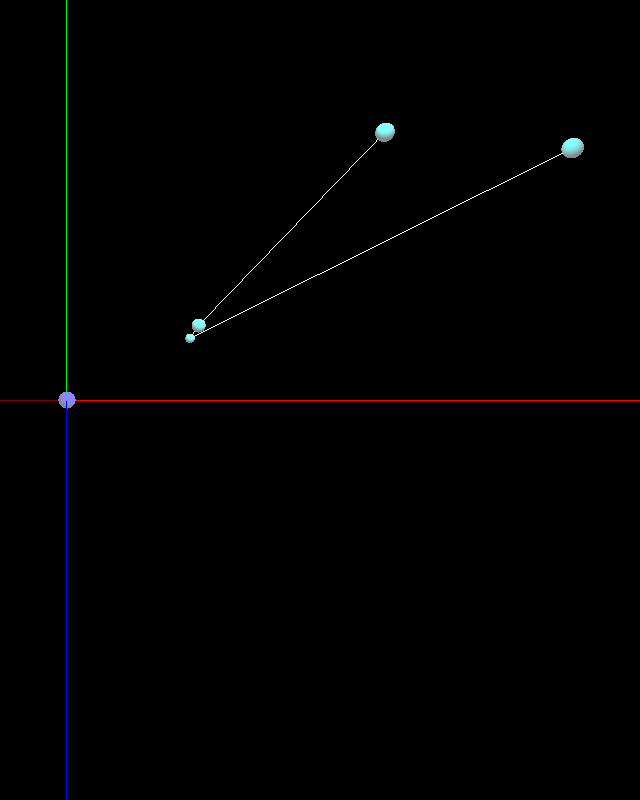
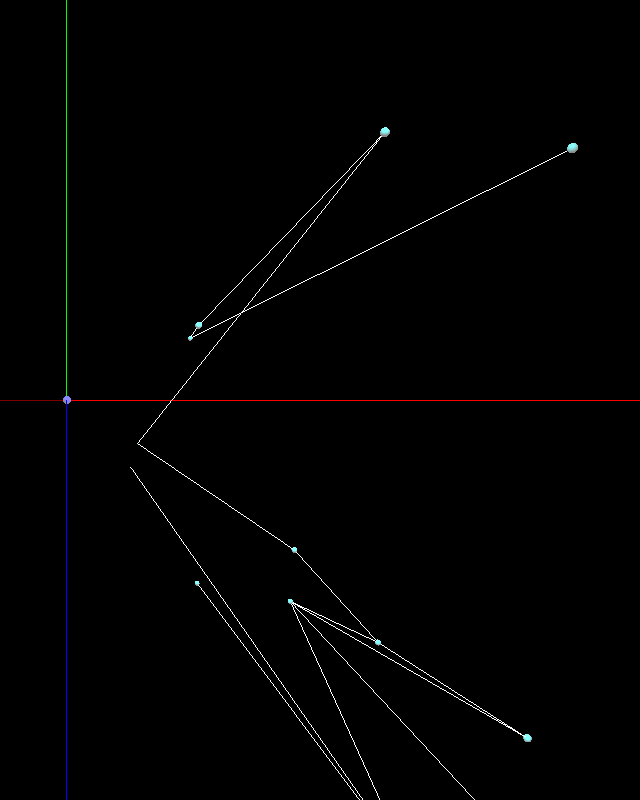
Before and after one commit to maozillah/zenith, a plain HTML site: page index.html in a window 1280 px wide. Shown: the whole page, without its empty margins (573-1213 px from the left). Drawn offline with nearby package versions, Linux system fonts and the light colour scheme; animation ran at ten frames a second.

Commit message:
order of capricornus

```diff
--- a/data/constellation_data.csv
+++ b/data/constellation_data.csv
@@ -3,3 +3,16 @@ HIP,Distance,Mag,AbsMag,X,Y,Z,name,Constellation
 8903,18.26817684,2.64,1.331523965,14.98444,8.19007,6.48963,Sheratan,Aries
 9884,20.21018593,2.01,0.482148455,15.75753,9.76736,8.04675,Hamal,Aries
 13209,48.8997555,3.61,0.163466562,32.0505,29.36453,22.3981,Bharani,Aries
+107556,11.82312603,2.85,2.486338404,9.49948,-6.22587,-3.28399,Deneb Algedi,Capricorn
+106985,42.58943782,3.69,0.543490463,33.43145,-23.3896,-12.21164,Nashira,Capricorn
+105515,66.09385327,4.28,0.17919464,48.85726,-40.18671,-19.14138,Iota Capricorni,Capricorn
+105881,122.1001221,3.77,-1.663580491,88.54336,-70.01072,-46.55115,Yen,Capricorn
+104139,48.52013586,4.08,0.650389959,33.60785,-31.90762,-14.37425,Dorsum,Capricorn
+105515,66.09385327,4.28,0.17919464,48.85726,-40.18671,-19.14138,Iota Capricorni,Capricorn
+104139,48.52013586,4.08,0.650389959,33.60785,-31.90762,-14.37425,Dorsum,Capricorn
+102978,192.6782274,4.12,-2.304163211,117.07006,-125.73835,-87.23167,Baten Algiedi?,Capricorn
+104139,48.52013586,4.08,0.650389959,33.60785,-31.90762,-14.37425,Dorsum,Capricorn
+100345,105.4852321,3.05,-2.065958313,58.86945,-83.29004,-26.91264,Dabih,Capricorn
+100064,33.32222592,3.58,0.966329977,18.42959,-26.80179,-7.23771,Algiedi,Capricorn
+100345,105.4852321,3.05,-2.065958313,58.86945,-83.29004,-26.91264,Dabih,Capricorn
+102485,14.6713615,4.13,3.297647909,8.79537,-9.93296,-6.26309,Capricorni,Capricorn
--- a/index.html
+++ b/index.html
@@ -107,6 +107,7 @@
                 geometry = new THREE.SphereGeometry(1, 30, 30);
                 material = new THREE.MeshLambertMaterial( {color:0x0000ff});
                 var earth = new THREE.Mesh(geometry, material);
+                earth.scale.set(0.5,0.5,0.5);
                 earth.position.set(0, 0, 0);
                 scene.add(earth);
 
@@ -136,10 +137,9 @@
                     star.name=starData[i][7] + " " + starData[i][8];
 
                     // for magnitude, the more negative a number, the brighter MAKE NEGATIVE Inverse problem
-                    var invertedAbsoMag = -parseFloat(starData[i][3]);
 
                     // from asbolute magnitude, don't forget to change range values
-                    var absoMag = map_range(invertedAbsoMag, -3.297647909, 2.304163211 , 0, 1.5);
+                    var absoMag = map_range(-parseFloat(starData[i][3]), -3.297647909, 2.304163211 , 0, 1.5) * 0.5;
 
                     star.scale.set(absoMag,absoMag,absoMag);
                     scene.add( star );
@@ -157,8 +157,13 @@
 //                    new THREE.Vector3( -10, 0, 0 ),
 //                    new THREE.Vector3( 0, 15, 15 ),
 //                    new THREE.Vector3( 10, 0, 0 ),
-//                    new THREE.Vector3( 15, 10, 0 )
+//                    new THREE.Vector3( 15, 10, 0 ),
+//                    new THREE.Vector3( -10, 0, 0 )
 //                );
+//                var linetest = new THREE.Line( geometry, material );
+//                scene.add( linetest );
+
+                //drawing line from loop
                 var line = new THREE.Line( linegeometry, new THREE.LineBasicMaterial( { color: 0xffffff, opacity: 0.5 } ) );
                 scene.add( line );
 
```
